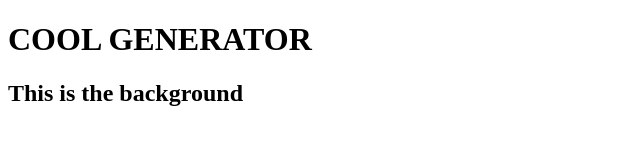
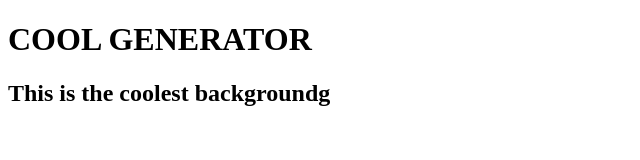
Before and after one commit to Stevenzs7/Background-generator, a plain HTML site: page index.html in a window 1280 px wide. Shown: the whole page, without its empty margins (0-640 px from the left). Drawn offline with Linux system fonts and the light colour scheme.

Commit message:
new text change

```diff
--- a/index.html
+++ b/index.html
@@ -5,6 +5,6 @@
 </head>
 <body>
 	<h1> COOL GENERATOR </h1>
-	<h2>This is the background</h2>
+	<h2>This is the coolest backgroundg</h2>
 </body>
 </html>
```
